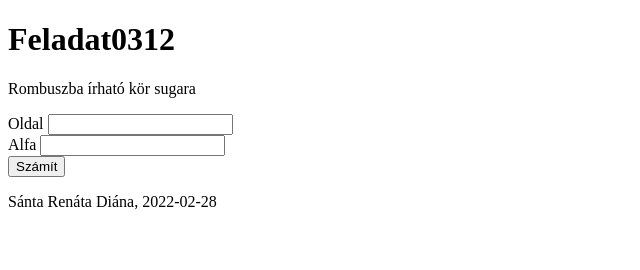
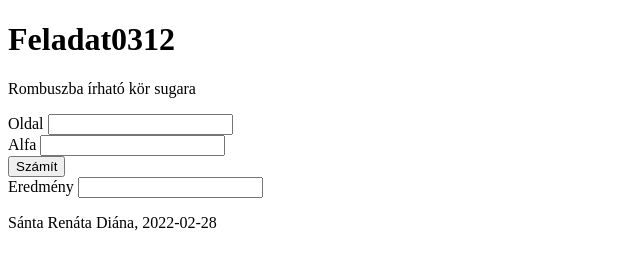
Before and after one commit to SantaRenata/tombsug, a plain HTML site: page index.html in a window 1280 px wide. Shown: the whole page, without its empty margins (0-640 px from the left). Drawn offline with Linux system fonts and the light colour scheme.

Commit message:
Html kijavitva

```diff
--- a/index.html
+++ b/index.html
@@ -32,6 +32,11 @@
 
     <button id="szamitGomb">Számít</button>
 
+    <br>
+
+    <label for="eredmeny">Eredmény</label>
+    <input type="text" id="eredmeny">
+
     <p>Sánta Renáta Diána, 2022-02-28</p>
     <script src="app.js"></script>
 </body>
```
